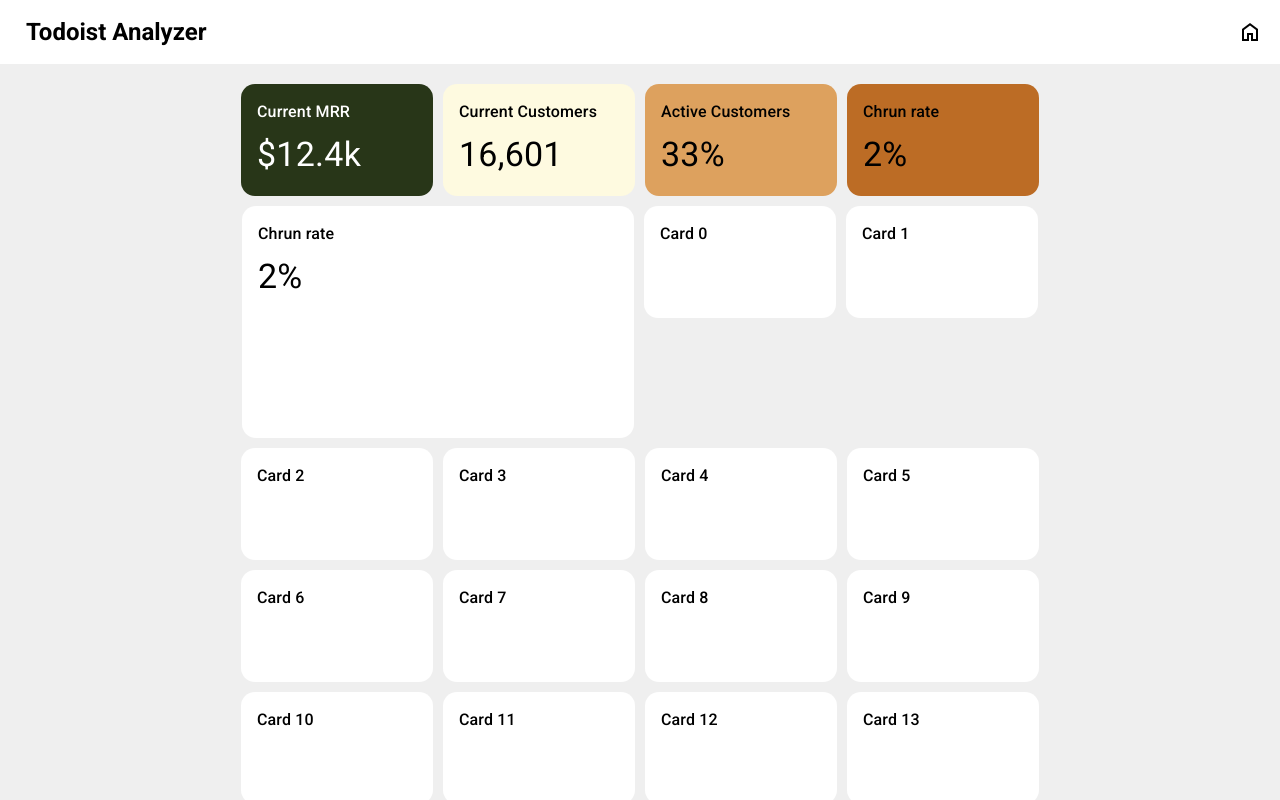
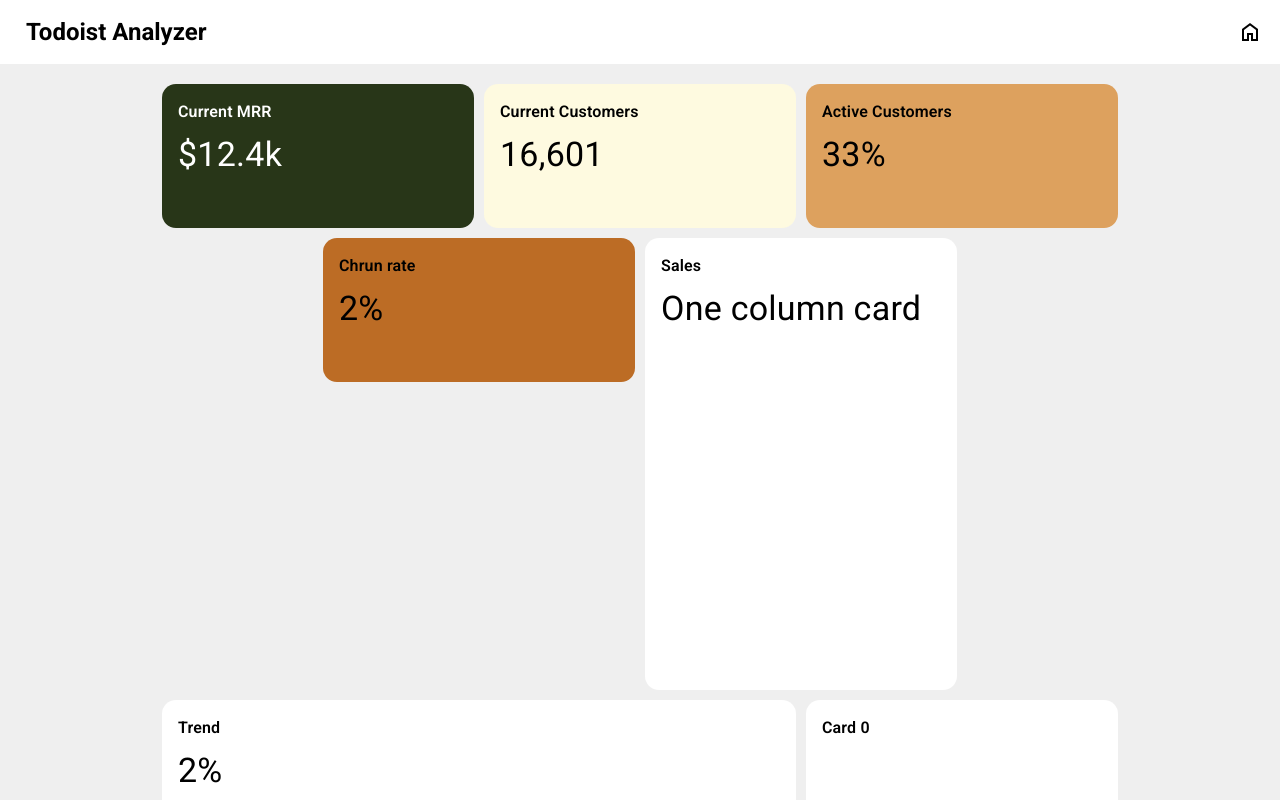
Before and after one commit to 21mad/analyzer, a React (Vite) app: page /app in a window 1280 px wide. Built offline with nearby package versions, Linux system fonts and the light colour scheme.

Commit message:
Card styles, containers and medium size

```diff
--- a/src/assets/styles/App.css
+++ b/src/assets/styles/App.css
@@ -1,4 +1,11 @@
 #root {
+  --card-width: 280px;
+  /* --card-width: 200px; */
+  /* --card-height: 80px; */
+  --card-height: calc(var(--card-width) * 0.4);
+  --card-padding: 16px;
+  --card-gaps: 10px;
+
   width: 100%;
   height: 100%;
   display: flex;
--- a/src/components/common/Card/Card.css
+++ b/src/components/common/Card/Card.css
@@ -2,8 +2,6 @@
   background-color: white;
   border-radius: 14px;
   padding: 16px;
-  /* margin-bottom: 10px; */
-  /* box-shadow: 0 0 5px 0 rgba(0, 0, 0, 0.2); */
 }
 
 .card.with-action:hover {
@@ -12,17 +10,27 @@
 }
 
 .card-small {
-  width: 160px;
-  height: 80px;
+  width: var(--card-width);
+  height: var(--card-height);
+}
+
+.card-medium {
+  width: calc(var(--card-width));
+  height: calc(
+    var(--card-height) * 3 + var(--card-padding) * 4 + var(--card-gaps) * 2
+  );
 }
 
 .card-big {
-  width: 360px;
-  height: 200px;
-
+  width: calc(
+    var(--card-width) * 2 + var(--card-padding) * 2 + var(--card-gaps)
+  );
+  height: calc(
+    var(--card-height) * 3 + var(--card-padding) * 4 + var(--card-gaps) * 2
+  );
 }
 
 .card-title {
   padding-bottom: 10px;
-  font-weight: 500 !important;
+  font-weight: 600 !important;
 }
--- a/src/components/common/Card/Card.tsx
+++ b/src/components/common/Card/Card.tsx
@@ -4,7 +4,7 @@
 export interface CardProps {
   title?: string;
   children?: React.ReactNode;
-  size?: "small" | "big";
+  size?: "small" | "medium" | "big";
   style?: React.CSSProperties;
   onClick?: () => void;
 }
--- a/src/pages/AppPage/AppPage.css
+++ b/src/pages/AppPage/AppPage.css
@@ -29,10 +29,30 @@
 }
 
 .cards {
-  max-width: 980px;
+  max-width: calc(var(--card-width) * 4 + var(--card-padding)*8 + var(--card-gaps)*3);
   display: flex;
   flex-direction: row;
   flex-wrap: wrap;
   justify-content: center;
   gap: 10px;
 }
+
+.cards-container-1 {
+  max-width: calc(var(--card-width) + var(--card-padding)*2);
+  display: flex;
+  flex-direction: row;
+  flex-wrap: wrap;
+  justify-content: center;
+  align-content: flex-start;
+  gap: 10px;
+}
+
+.cards-container-2 {
+  max-width: calc(var(--card-width) * 2 + var(--card-padding)*4 + var(--card-gaps));
+  display: flex;
+  flex-direction: row;
+  flex-wrap: wrap;
+  justify-content: center;
+  align-content: flex-start;
+  gap: 10px;
+}
--- a/src/pages/AppPage/AppPage.tsx
+++ b/src/pages/AppPage/AppPage.tsx
@@ -6,9 +6,17 @@
 
 export function AppPage() {
   const navigate = useNavigate();
-  const testCards = Array(31)
+  const testCards = Array(3)
     .fill(0)
-    .map((_, i) => <Card key={i} title={"Card " + i} onClick={(() => {navigate("#" + i)})} />);
+    .map((_, i) => (
+      <Card
+        key={i}
+        title={"Card " + i}
+        onClick={() => {
+          navigate("#" + i);
+        }}
+      />
+    ));
   return (
     <div className="app-page">
       <AppBar />
@@ -47,13 +55,17 @@
               <Typography variant="h4">2%</Typography>
             </Card>
             <Card
-              title="Chrun rate"
-              size="big"
-              onClick={() => navigate("#churn-rate")}
+              title="Sales"
+              size="medium"
+              onClick={() => navigate("#sales")}
             >
+              <Typography variant="h4">One column card</Typography>
+            </Card>
+            <Card title="Trend" size="big" onClick={() => navigate("#trend")}>
               <Typography variant="h4">2%</Typography>
             </Card>
-            {testCards}
+            <div className="cards-container-1">{testCards}</div>
+            {/* {testCards} */}
           </div>
         </div>
       </div>
```
